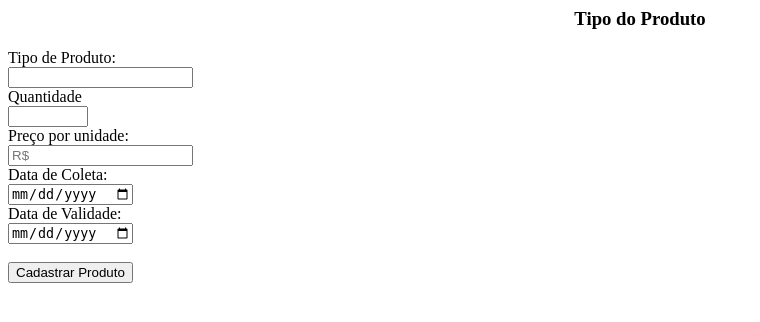
After one commit to ES-UFABC/AgroShop, a Flask app: page /NovoProduto in a window 1280 px wide. The commit adds this page. Shown: the top 322 px of the page, without its empty margins (0-760 px from the left). Run offline with Flask 2, Linux system fonts and the light colour scheme.

Commit message:
Home Produtor,
Co-authored-by: Jihad-Surf <jihad.a@aluno.ufabc.edu.br>
Co-authored-by: araujo-jv <araujo.joao@aluno.ufabc.edu.br>

```diff
--- a/AgroShop/website/auth.py
+++ b/AgroShop/website/auth.py
@@ -1,7 +1,7 @@
 from flask import Blueprint, render_template, request, flash, redirect, url_for
 from website import views
 from werkzeug.security import generate_password_hash, check_password_hash
-from .models import Cliente
+from .models import Cliente, Produtor, Produto
 from . import db
 
 auth = Blueprint('auth', __name__)
@@ -18,7 +18,15 @@ def login():
             else:
                 flash('Senha Incorreta', category='error')
         else:
-            flash('E-mail não cadastrado', category='error')
+            usuario = Produtor.query.filter_by(email=email).first()
+            if usuario:
+                if check_password_hash(usuario.senha, senha):
+                    flash('Login efetuado com Sucesso!', category='success')
+                    return redirect(url_for('auth.novo_produto', id= usuario.id))
+                else:
+                    flash('Senha Incorreta', category='error')
+            else:
+                flash('E-mail não cadastrado', category='error')
 
     return render_template("login.html")
 
@@ -60,11 +68,13 @@ def sign_up_prod():
     if request.method == 'POST':
         email = request.form.get('email')
         nome = request.form.get('nome')
-        cpf = request.form.get('cpf')
         senha1 = request.form.get('senha1')
         senha2 = request.form.get('senha2')
 
-        if len(email) < 4:
+        usuario = Produtor.query.filter_by(email=email).first()
+        if usuario:
+            flash('Email já cadastrado', category='error')
+        elif len(email) < 4:
             flash('O email deve conter pelo menos 5 caracteres.', category='error')
         elif len(nome) < 2:
             flash('O nome deve conter pelo menos 3 caracteres.', category='error')
@@ -73,6 +83,33 @@ def sign_up_prod():
         elif len(senha1) < 7:
             flash('A senha deve ter pelo menos 8 caracteres.', category='error')
         else:
+            new_user = Produtor(email=email, senha=generate_password_hash(senha1, method='sha256'), nome=nome)
+            db.session.add(new_user)
+            db.session.commit()
             flash('Account created!', category='success')
+            return redirect(url_for('views.home'))
 
     return render_template("sign-up-prod.html")
+
+@auth.route('/HomeProd', methods = ['GET', 'POST'])
+def home_prod(id):
+    return render_template("home-prod.html")
+
+@auth.route('/NovoProduto', methods = ['GET', 'POST'])
+def novo_produto(id= id):
+    if request.method == 'POST':
+        tipo = request.form.get('tipo')
+        quantidade = request.form.get('quantidade')
+        preco = request.form.get('preco')
+        coleta = request.form.get('data_coleta')
+
+        print("\n\n\n\n\n",coleta, type(coleta), "\n\n\n\n\n\n")
+
+        validade = request.form.get('data_validade')
+
+        novo_produto = Produto(tipo=tipo, quantidade=quantidade, preco=preco, dataColeta = coleta, dataValidade = validade, idProd = id)
+        db.session.add(novo_produto)
+        db.session.commit()
+        flash('Produto Registrado', category='success')
+        return redirect(url_for('views.home'))
+    return render_template("new-product.html")
--- /dev/null
+++ b/AgroShop/website/templates/new-product.html
@@ -0,0 +1,63 @@
+
+<form method="POST">
+    <h3 align="center">Tipo do Produto</h3>
+    <div class="form-group">
+    <label>Tipo de Produto:
+        <br>
+        <input list="browsers" name="tipoProdutos" /></label>
+        <datalist id="tipo">
+            <option value="Alface">
+            <option value="Tomate">
+            <option value="Banana">
+            <option value="Beterraba">
+            <option value="Ovo">
+            <option value="Cenoura">
+        </datalist>
+    </div>
+    <div class="form-group">
+    <label for="quantidade">Quantidade</label>
+    <br>
+    <input type="number"
+        min="0"
+        max="10000"
+        class="form-control"
+        id="quantidade"
+        name="quantidade"
+    />
+    </div>
+    <div class="form-group">
+        <label for="preco">Preço por unidade:</label>
+        <br>
+        <input type="number"
+            placeholder="R$"
+            step='0.01'
+            class="form-control"
+            id="preco"
+            name="preco"
+        />
+        </div>
+    <div class="form-group">
+    <label for="data_coleta">Data de Coleta:</label>
+    <br>
+    <input
+        type="date"
+        class="form-control"
+        id="data_coleta"
+        name="data_coleta"
+        placeholder="dd/mm/aaaa"
+    />
+    </div>
+    <div class="form-group">
+        <label for="data_validade">Data de Validade:</label>
+        <br>
+        <input
+            type="date"
+            class="form-control"
+            id="data_validade"
+            name="data_validade"
+            placeholder="dd/mm/aaaa"
+        />
+    </div>
+    <br />
+    <button type="submit" class="btn btn-primary">Cadastrar Produto</button>
+</form>
```
Also changed, not shown: AgroShop/website/models.py (+10 -0 lines), AgroShop/website/templates/home-prod.html (added, +19 -0 lines), AgroShop/website/templates/sign-up-prod.html (+0 -9 lines), AgroShop/website/database.db.
